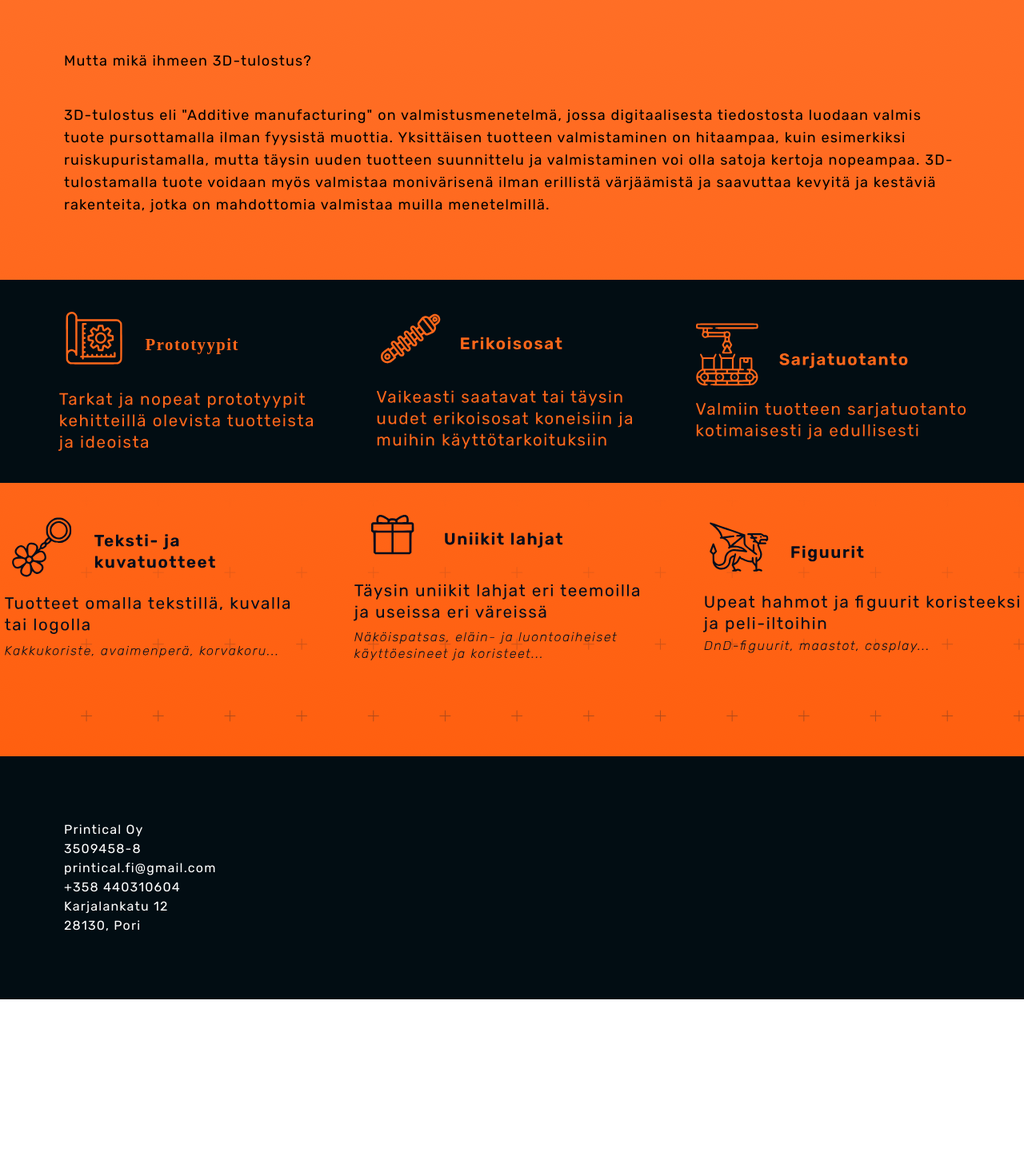
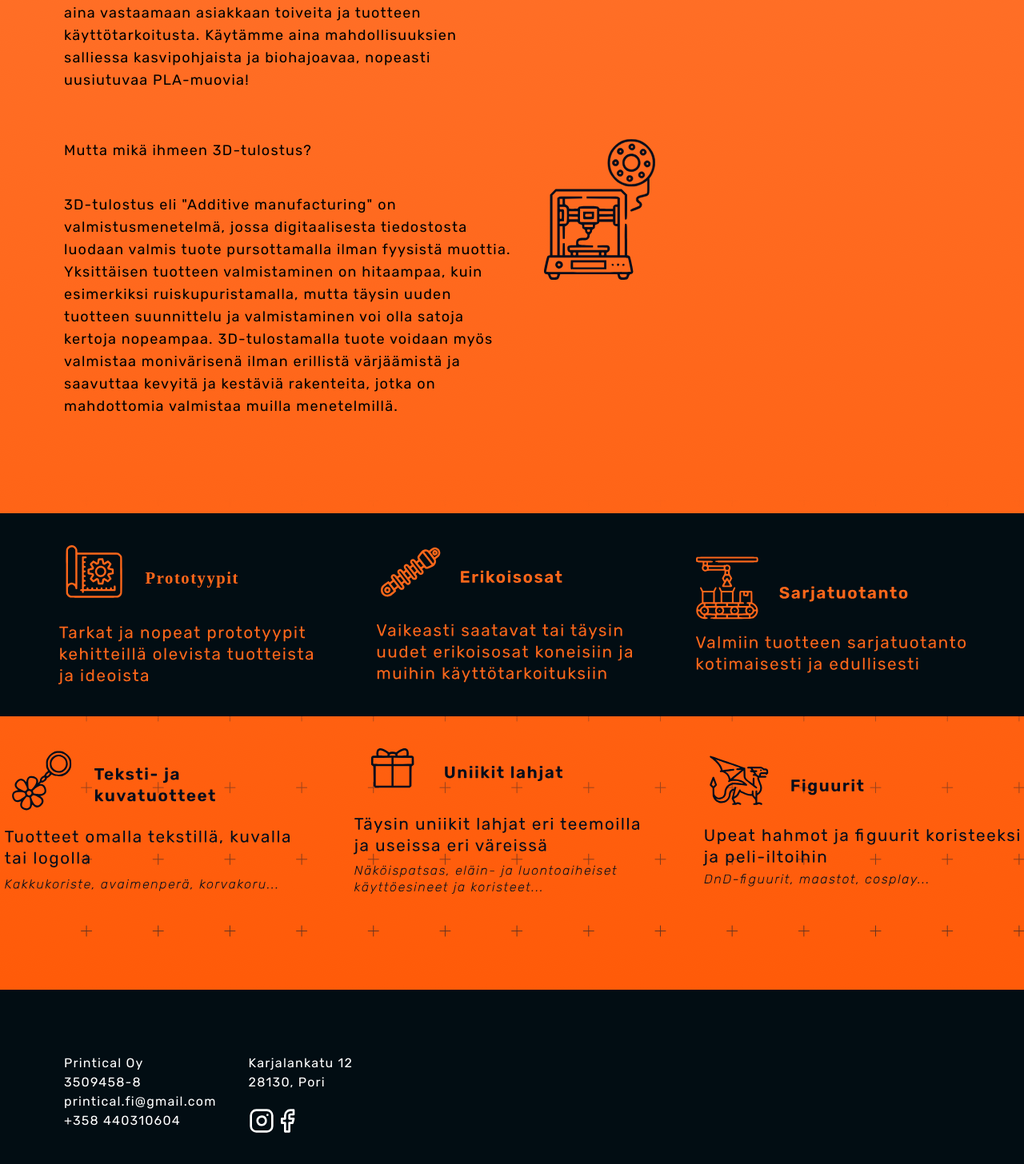
Before and after one commit to MiReANi/Printical, a Next.js app: page /information in a window 1280 px wide. Shown: the part 522-1978 px from the top of the page at 80% size. Before the commit the page ends 1772 px from the top, so only its background shows below. Built offline with nearby package versions, Linux system fonts and the light colour scheme.

Commit message:
Muokkauksia

```diff
--- a/app/components/contactform.js
+++ b/app/components/contactform.js
@@ -2,6 +2,7 @@
 
 import React, {useCallback, useState} from 'react'
 import {useDropzone} from 'react-dropzone'
+
 
 const initValues = {name: "", email: "", phone: "", yritys: "", y_tunnus: "", freeWord: ""}
 
@@ -14,7 +15,7 @@ const initState = {values: initValues}
 export default function ModelForm(){
   const [state, setState] = useState(initState);
   const {values} = state;
-
+  const [isFormDisabled, setIsFormDisabled] = useState(false);
 
   const handleChange = ({target}) => setState((prev) => ({
     ...prev,
@@ -26,6 +27,7 @@ export default function ModelForm(){
 
   // Nyt se alko toimii jotenkuten, korjaa viel osuus et se tyhjentää tän
   const onSubmit = async (e) => {
+    setIsFormDisabled(true);
     setState((prev) => ({
       ...prev,
       isLoading: true,
@@ -42,6 +44,7 @@ export default function ModelForm(){
 
     const result = await res.json();
     setState(initState)
+    setIsFormDisabled(false);
     console.log(result);
   };
 
@@ -70,9 +73,9 @@ export default function ModelForm(){
             <div className='md:mr-20 space-y-1 mt-2 md:mt-0'>
                 <p>Viesti*</p>
                 <textarea type="text" rows={10} className='w-full rounded-sm' name="freeWord" value={values.freeWord} onChange={handleChange} required/>
+                <button className='disabled:opacity-25 bg-blue p-4 rounded-lg text-white mb-4' disabled={isFormDisabled}>Lähetä</button>
             </div>
         </div>
-        <button className='bg-blue p-4 rounded-lg text-white mb-4'>Lähetä</button>
     </form>
   )
 }
--- a/app/components/footer.js
+++ b/app/components/footer.js
@@ -1,12 +1,30 @@
+import { Instagram, Facebook} from 'lucide-react'
+import Link from 'next/link'
+
 export default function Footer(){
     return(
-        <div className="bottom-0 bg-darkblue p-20 text-white">
+        <div className="bottom-0 bg-darkblue p-20 text-white flex flex-col md:flex-row">
+            <div>
                 <p>Printical Oy</p>
                 <p>3509458-8</p>
                 <p>printical.fi@gmail.com</p>
                 <p>+358 440310604</p>
+            </div>
+            <div className='md:ml-10'>
                 <p>Karjalankatu 12</p>
                 <p>28130, Pori</p>
+                <div className='md:flex flex-row mt-5'>
+                    <Link href="https://www.instagram.com/printical.fi/"
+                    ><Instagram
+                    size={32}/>
+                    </Link>
+                    <Link href="https://www.facebook.com/profile.php?id=61574020655204"
+                    ><Facebook
+                    size={32}/>
+                    </Link>
+                </div>
+            </div>
+
 
         </div>
     );
--- /dev/null
+++ b/app/components/submitbutton.js
@@ -0,0 +1,11 @@
+'use client'
+
+import { useFormStatus } from 'react-dom'
+
+export default function SubmitButton(){
+    const {pending} = useFormStatus();
+
+    return(
+        <button className='bg-blue disabled:opacity-25' type="submit" disabled={pending}>{pending ? "Submitting..." : "Submit"}</button>
+    );
+}
--- a/app/information/page.js
+++ b/app/information/page.js
@@ -6,6 +6,8 @@ import Figures from 'public/figut.svg'
 import Serial from 'public/sarjat.svg'
 import Special from 'public/erikoisosat.svg'
 import TextPro from 'public/tekstijakuvatuote.svg'
+import Dprint from 'public/3d-tulostin.svg'
+import Corn from 'public/dino ja maissi.svg'
 
 
 export default function Info(){
@@ -22,32 +24,38 @@ export default function Info(){
                     </p>
                 </div>
                 <p className='bg-darkblue text-white mr-auto p-1 font-extrabold ml-10 text-4xl'>EI HÄTÄÄ.</p>
-                <div>
+                <div className='md:grid grid-cols-2'>
                     <p className='my-10'>
                         Me Printicalilla olemme erikoistuneet suunnittelemaan ja tuottamaan laadukkaita ja
                         nopeita ratkaisuja yritysten ja yksityisasiakkaiden erityistarpeisiin. Tuotteet suunnitellaan, valmistetaan ja kootaan kotimaisena työnä aina vastaamaan asiakkaan toiveita ja tuotteen käyttötarkoitusta. Käytämme aina mahdollisuuksien salliessa kasvipohjaista ja biohajoavaa, nopeasti uusiutuvaa PLA-muovia!
                     </p>
+                    <Image className='md:ml-10' src={Corn} alt='Corn'/>
                 </div>
-                <div className=''>
+                <div className='md:grid grid-cols-2'>
+                    <div>
                         <h1>Mutta mikä ihmeen 3D-tulostus?</h1>
-                        <p className='mt-10'>
+                        <p className='my-10'>
                             3D-tulostus eli "Additive manufacturing" on valmistusmenetelmä, jossa digitaalisesta tiedostosta luodaan valmis tuote pursottamalla ilman fyysistä muottia.
                             Yksittäisen tuotteen valmistaminen on hitaampaa, kuin esimerkiksi ruiskupuristamalla, mutta täysin uuden tuotteen suunnittelu ja valmistaminen voi olla satoja kertoja nopeampaa. 3D-tulostamalla tuote voidaan myös valmistaa monivärisenä ilman erillistä värjäämistä ja saavuttaa kevyitä ja kestäviä rakenteita, jotka on mahdottomia valmistaa muilla menetelmillä.
                         </p>
+                    </div>
+                    <Image className='md:ml-10' src={Dprint} alt='3Dprint'/>
                 </div>
             </div>
-            <div className='md:my-20'>
-                <div className='flex flex-row bg-darkblue justify-center space-x-20 py-10'>
+            <div className='md:my-20 my-10'>
+                <div className='bg-darkblue'>
+                    <div className='flex flex-col md:flex-row md:justify-center md:space-x-20 py-10 mx-5'>
 
-                    <Image src={Proto} alt='Proto'/>
-                    <Image src={Special} alt='Special'/>
-                    <Image className='top-0' src={Serial} alt='Serial'/>
+                        <Image className='mb-10 md:mb-0' src={Proto} alt='Proto'/>
+                        <Image className='mb-10 md:mb-0' src={Special} alt='Special'/>
+                        <Image className='top-0' src={Serial} alt='Serial'/>
 
 
+                    </div>
                 </div>
-                <div className='flex flex-row justify-center space-x-20 py-10'>
-                    <Image src={TextPro} alt='TextPro'/>
-                    <Image src={Gift} alt='Gift'/>
+                <div className='flex flex-col md:flex-row md:justify-center md:space-x-20 py-10 mx-5'>
+                    <Image className='mb-10 md:mb-0' src={TextPro} alt='TextPro'/>
+                    <Image className='mb-10 md:mb-0' src={Gift} alt='Gift'/>
                     <Image src={Figures} alt='Figures'/>
 
                 </div>
--- a/app/layout.tsx
+++ b/app/layout.tsx
@@ -17,7 +17,7 @@ export default function RootLayout({
 }) {
   return (
     <html lang="en">
-      <body className='bg-printicalBG font-rubik tracking-[0.075em]'>{children}<Footer/></body>
+      <body className='md:bg-printicalBG bg-orange font-rubik tracking-[0.075em]'>{children}<Footer/></body>
     </html>
   )
 }
```
Also changed, not shown: public/3d-tulostin.svg (added), public/dino ja maissi.svg (added). Lines whose indentation alone changed are shown as unchanged.
